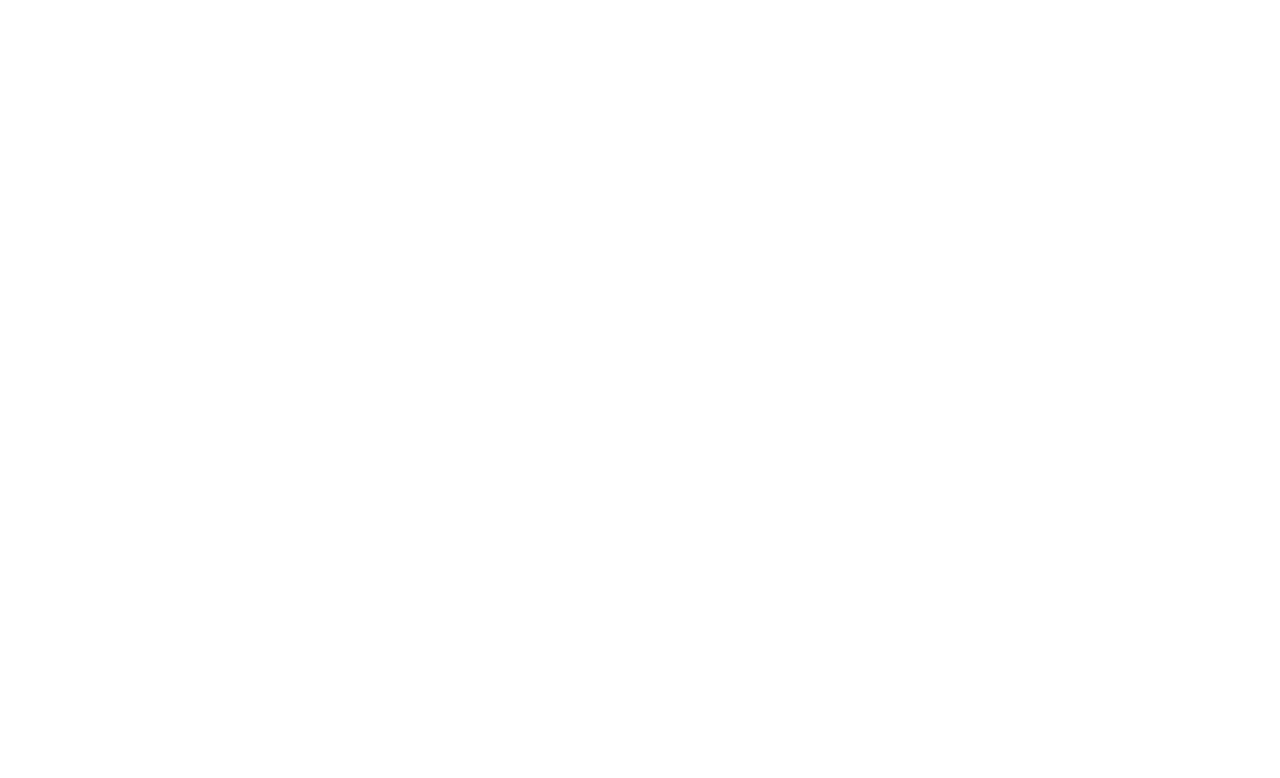
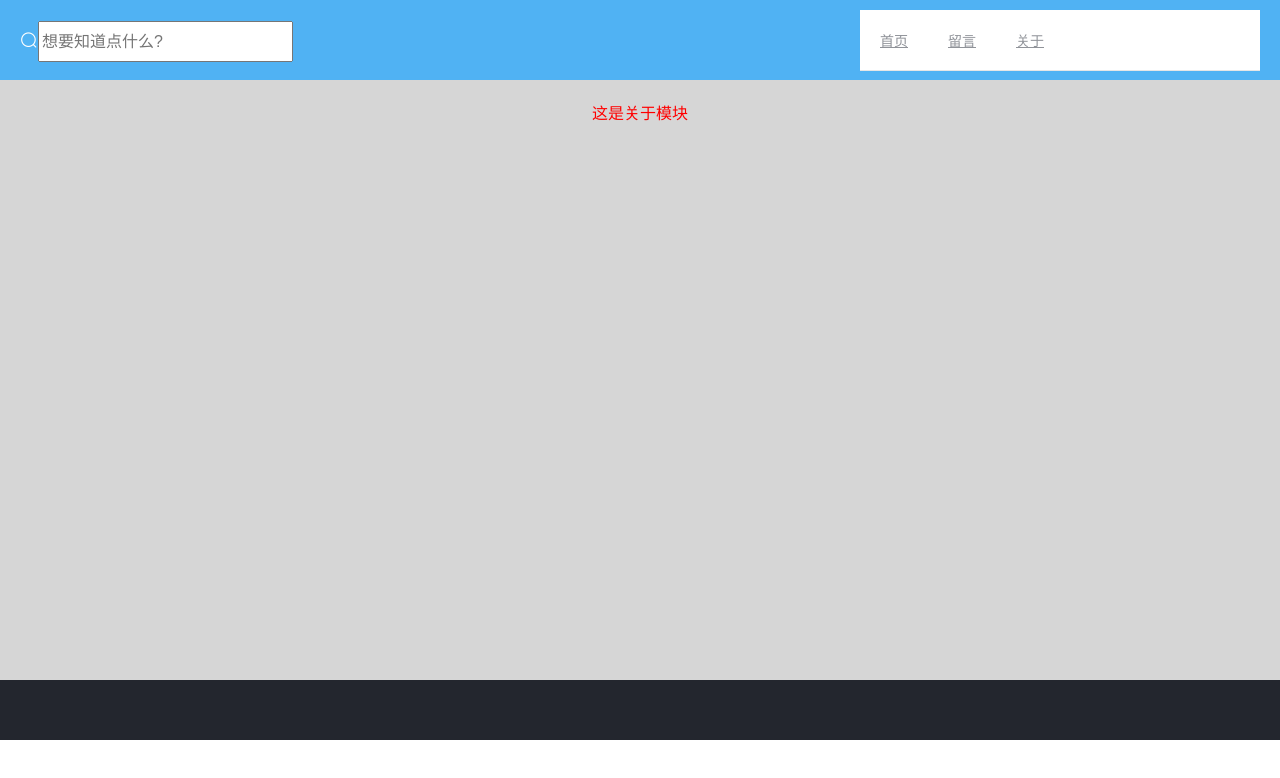
Before and after one commit to mylinx/vue-project, a Vue app: page /#/myview/about in a window 1280 px wide. Shown: the top 778 px of the page. Built offline with nearby package versions, Linux system fonts and the light colour scheme.

Commit message:
嵌套路由
1.这是新增嵌套路由功能

```diff
--- a/src/router/index.js
+++ b/src/router/index.js
@@ -6,14 +6,31 @@
 import aside from '@/view/iframe/aside'
 import Index from '@/view/compnents/index'
 import mymain from '@/view/myview/main'
+import first from '@/view/myview/first'
+import liuyan from '@/view/myview/liuyan'
+import about from '@/view/myview/about'
 Vue.use(Router)
 
 export default new Router({
   routes: [
     {
       path: '/',
-      name: 'Index',
-      component: mymain
+      name: 'mymain',
+      component: mymain,
+      redirect:'/myview/first',
+      children:[{
+        path:'/myview/first',
+        component:first
+      },
+      {
+        path:'/myview/liuyan',
+        component:liuyan
+      },
+      {
+        path:'/myview/about',
+        component:about
+      }
+      ]
     }
     // {
     //   path: '/',
--- /dev/null
+++ b/src/view/myview/about.vue
@@ -0,0 +1,13 @@
+<template>
+    <div class="pange">这是关于模块</div>
+</template>
+<script>
+export default {
+
+}
+</script>
+<style scoped>
+    .pange{
+        color: red;
+    }
+</style>
--- a/src/view/myview/first.vue
+++ b/src/view/myview/first.vue
@@ -47,6 +47,17 @@
             </el-row>
           </div>
 </template>
+<script>
+export default {
+   name:"first",
+   data(){
+     return{
+
+     }
+   }
+}
+</script>
+
 <style scoped>
 
 .page-content {
--- /dev/null
+++ b/src/view/myview/liuyan.vue
@@ -0,0 +1,14 @@
+<template>
+    <div  class="pange">这是留言组件</div>
+</template>
+<script>
+export default {
+
+}
+</script>
+<style scoped>
+    .pange{
+        color: royalblue;
+    }
+
+</style>
--- a/src/view/myview/main.vue
+++ b/src/view/myview/main.vue
@@ -13,21 +13,21 @@
         </div>
         <div class="header-common menu">
             <el-menu mode="horizontal">
-                <el-menu-item index="1" @click="clickBt">
-                    首页
+                <el-menu-item index="1">
+                    <router-link to="/myview/first"> 首页 </router-link>
                 </el-menu-item>
-                <el-menu-item index="2" @click="clickBt">
-                    留言
+                <el-menu-item index="2">
+                     <router-link to="/myview/liuyan"> 留言 </router-link>
                 </el-menu-item>
-                <el-menu-item index="3" @click="clickBt">
-                    关于
+                <el-menu-item index="3">
+                      <router-link to="/myview/about"> 关于 </router-link>
                 </el-menu-item>
             </el-menu>
         </div>
       </el-header>
       <el-container>
         <el-main>
-            <router-view></router-view>
+          <router-view></router-view>
         </el-main>
         <el-footer></el-footer>
       </el-container>
@@ -36,21 +36,17 @@
 </template>
 <script>
 import axios from "axios";
-import pagePent from '../myview/first'
 export default {
-  name: "",
-  components:{
-        "pagePent":pagePent
-  },
+  name: "mymain",
   data() {
     return {
       mes: "123123"
     };
   },
   mounted() {
-    axios.get("/api/values/Test1").then(res => {
-      this.mes = res.data;
-    });
+    // axios.get("/api/values/Test1").then(res => {
+    //   this.mes = res.data;
+    // });
   },
   methods: {
     clickBt: function() {
```
